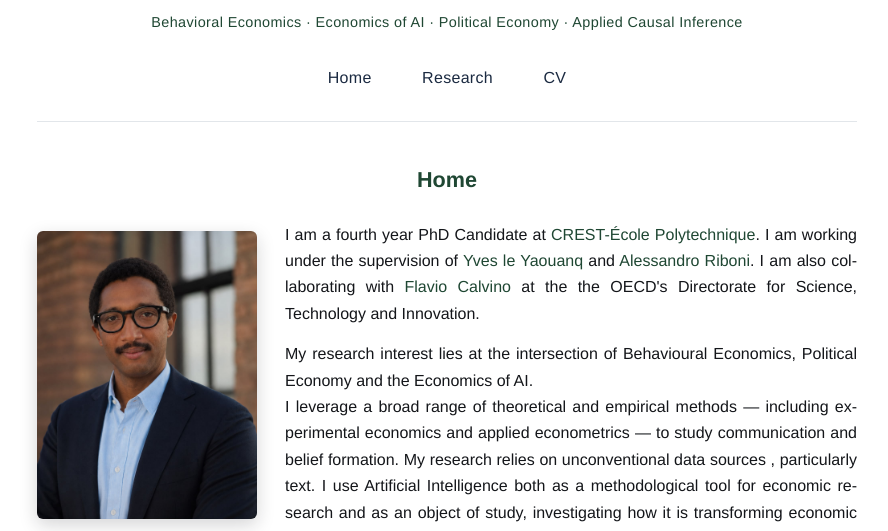
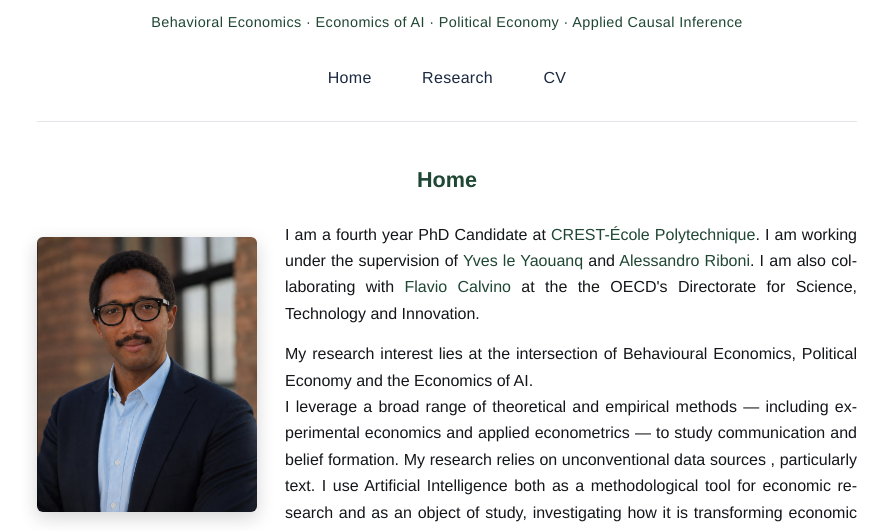
Before and after one commit to vinceorchard/personal_webpage, a plain HTML site: page index.html in a window 1280 px wide. Shown: the part 143-674 px from the top of the page, without its empty margins (193-1081 px from the left). Drawn offline with Linux system fonts and the light colour scheme.

Commit message:
resize photo

```diff
--- a/index.html
+++ b/index.html
@@ -30,7 +30,7 @@
 
         <div class="profile">
             <div class="profile__photo">
-                <img src="media/VERGER_Vincent_picture_resized.jpeg" alt="Vincent Verger" />
+                <img src="media/VERGER_Vincent_picture_resized.png" alt="Vincent Verger" />
                 <div class="social">
                     <a href="https://www.linkedin.com/in/vincent-verger/" target="_blank" rel="noopener" aria-label="LinkedIn">
                         <svg viewBox="0 0 24 24" width="22" height="22" role="img" aria-hidden="true">
```
Also changed, not shown: media/VERGER_Vincent_picture_resized.jpeg (deleted), media/VERGER_Vincent_picture_resized.png (added).
